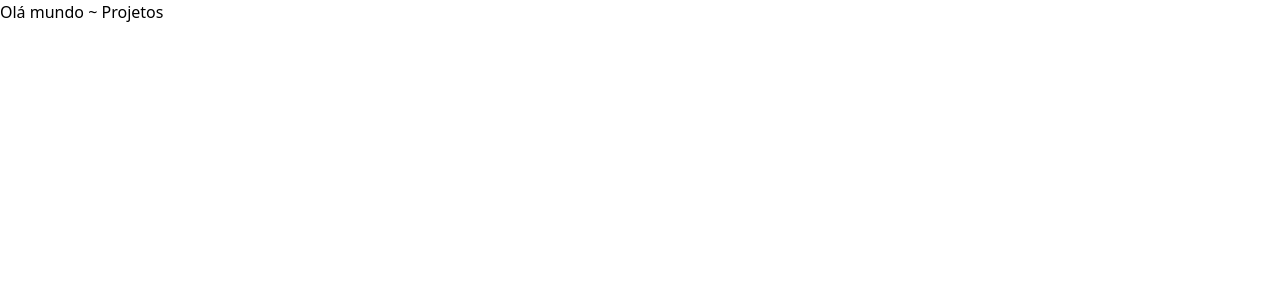
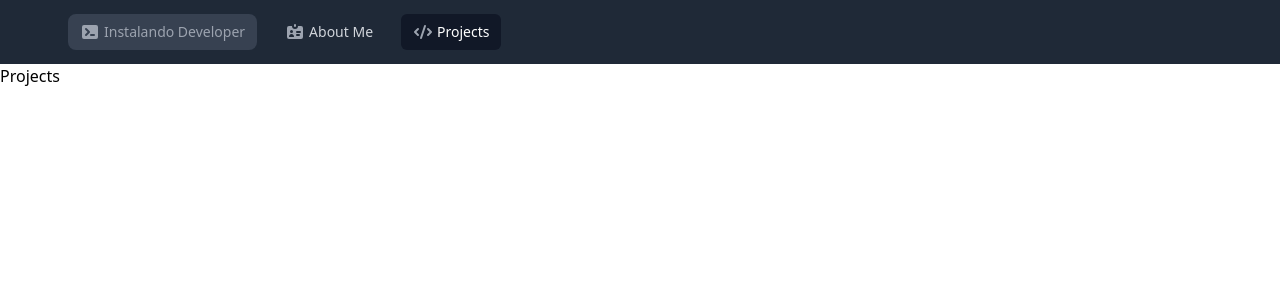
Before and after one commit to instalando/instalando.dev, a Vue app: page /projects in a window 1280 px wide. Shown: the top 300 px of the page. Built offline with nearby package versions, Linux system fonts and the light colour scheme.

Commit message:
Added Navbar

```diff
--- a/src/App.vue
+++ b/src/App.vue
@@ -1,3 +1,8 @@
+<script setup lang="ts">
+import NavBar from './components/NavBar.vue'
+</script>
+
 <template>
+  <NavBar />
   <router-view />
 </template>
--- /dev/null
+++ b/src/components/NavBar.vue
@@ -0,0 +1,139 @@
+<script setup lang="ts">
+import { TerminalIcon, IdentificationIcon, CodeIcon } from '@heroicons/vue/solid'
+import { ref } from 'vue'
+
+type NavigationItem = {
+  name: string
+  route: {
+    name: string
+  }
+  icon: unknown
+};
+
+const navigationItems: NavigationItem[] = [
+  {
+    name: 'About Me',
+    route: {
+      name: 'about-me'
+    },
+    icon: IdentificationIcon
+  },
+  {
+    name: 'Projects',
+    route: {
+      name: 'projects'
+    },
+    icon: CodeIcon
+  }
+]
+
+const displayMenu = ref(false)
+const toggleMenu = () => displayMenu.value = !displayMenu.value
+</script>
+
+<template>
+  <nav class="bg-gray-800">
+    <div class="mx-auto max-w-7x1 px-2 sm:px-6 lg:px-8">
+      <div class="relative flex h-16 items-center justify-between">
+        <div class="absolute inset-y-0 left-0 flex items-center sm:hidden">
+          <!-- Mobile menu button-->
+          <input
+            id="menu"
+            type="checkbox"
+            name="menu"
+            class="peer"
+            hidden
+            @click.stop="toggleMenu"
+          >
+          <label
+            for="menu"
+            class="peer-checked:menu block relative z-20 p-4 cursor-pointer lg:hidden hover:bg-gray-700 rounded-md"
+          >
+            <div
+              aria-hidden="true"
+              class="m-auto h-0.5 w-6 rounded transition duration-300 bg-gray-400"
+            />
+            <div
+              aria-hidden="true"
+              class="m-auto mt-2 h-0.5 w-6 rounded transition duration-300 bg-gray-400"
+            />
+          </label>
+
+          <div class="ml-3 rounded-lg bg-gray-700 text-gray-400 px-3 py-2 text-sm font-medium">
+            <component
+              :is="TerminalIcon"
+              class="nav-icon-svg"
+            />
+            Instalando Developer
+          </div>
+        </div>
+
+
+        <div class="relative flex sm:h-16 lg:h-16 items-center justify-between">
+          <!-- Desktop Menu -->
+          <div class="flex flex-1 items-center justify-center sm:items-stretch sm:justify-start">
+            <div class="hidden sm:ml-6 sm:block">
+              <div class="flex space-x-4">
+                <div class="hidden sm:block ml-3 rounded-lg bg-gray-700 text-gray-400 px-3 py-2 text-sm font-medium">
+                  <component
+                    :is="TerminalIcon"
+                    class="nav-icon-svg"
+                  />
+                  Instalando Developer
+                </div>
+                <router-link
+                  v-for="item in navigationItems"
+                  :key="item.name"
+                  v-slot="{ isActive, href, navigate }"
+                  :to="item.route"
+                  custom
+                >
+                  <a
+                    :class="isActive ? 'nav-active-desktop' : 'nav-inactive-desktop'"
+                    :href="href"
+                    @click="navigate"
+                  >
+                    <component
+                      :is="item.icon"
+                      class="nav-icon-svg"
+                    />
+                    {{ item.name }}
+                  </a>
+                </router-link>
+              </div>
+            </div>
+          </div>
+        </div>
+      </div>
+
+      <!-- Mobile Menu -->
+      <div
+        v-show="displayMenu"
+        id="mobile-menu"
+        class="sm:hidden"
+      >
+        <div class="space-y-1 px-2 pt-2 pb-3">
+          <router-link
+            v-for="item in navigationItems"
+            :key="item.name"
+            v-slot="{ isActive, href, navigate }"
+            :to="item.route"
+            custom
+          >
+            <a
+              :class="isActive ? 'nav-active-mobile' : 'nav-inactive-mobile'"
+              :href="href"
+              @click="navigate"
+            >
+              <component
+                :is="item.icon"
+                class="nav-icon-svg"
+              />
+              {{ item.name }}
+            </a>
+          </router-link>
+        </div>
+      </div>
+    </div>
+  </nav>
+</template>
--- a/src/views/Home.vue
+++ b/src/views/Home.vue
@@ -1,3 +1,3 @@
 <template>
-  Olá mundo ~ Inicio
+  Home
 </template>
--- a/src/views/Projects.vue
+++ b/src/views/Projects.vue
@@ -1,3 +1,3 @@
 <template>
-  Olá mundo ~ Projetos
+  Projects
 </template>
```
